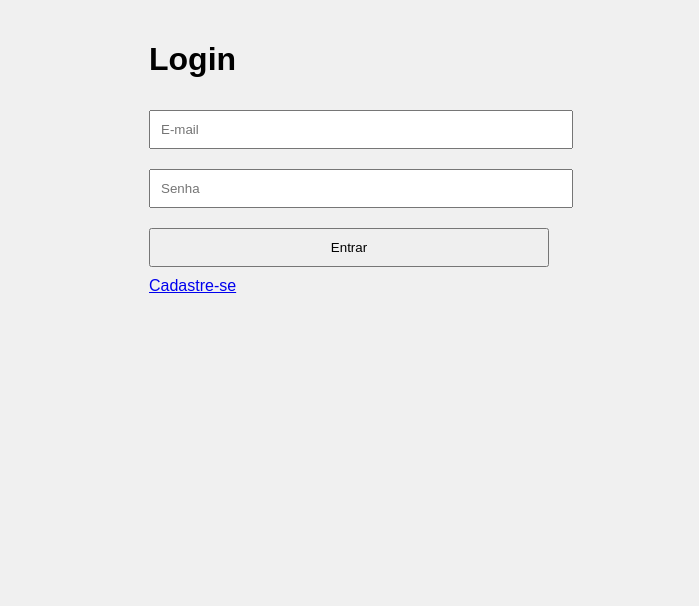
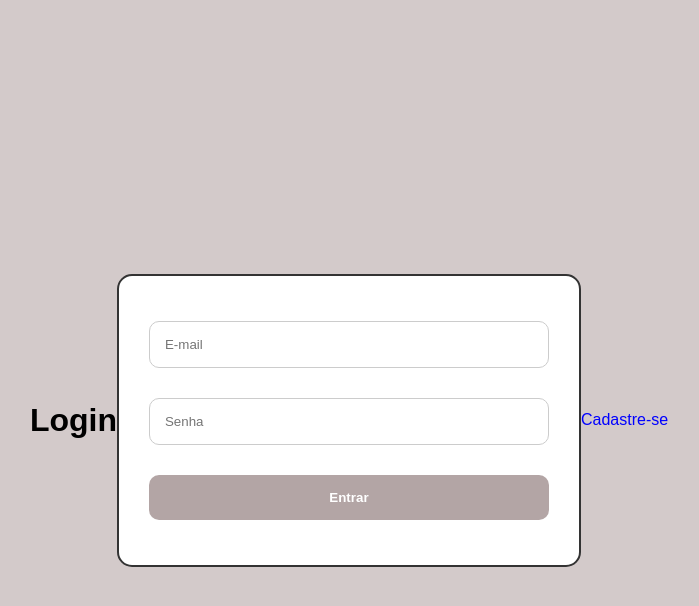
Before and after one commit to danielfigueredosilva/projeto_cap, a plain HTML site: page login/index.html in a window 1280 px wide. Shown: the whole page, without its empty margins (291-990 px from the left). Drawn offline with Linux system fonts and the light colour scheme.

Commit message:
atualização do css da pagina de login
atualizando para ter um padrao entre login e cadastro

```diff
--- a/login/style.css
+++ b/login/style.css
@@ -1,13 +1,62 @@
- body {
-      font-family: sans-serif;
-      padding: 20px;
-      max-width: 400px;
-      margin: auto;
-      background-color: #f0f0f0;
-    }
+body {
+  font-family:Arial, Helvetica, sans-serif;
+  background-color: #d3caca;
+  padding: 20px;
+  margin: 0;
+  display: flex;
+  justify-content: center;
+  align-items: center;
+  min-height: 100vh;
+}
 
-    input,button {
-      width: 100%;
-      margin: 10px 0;
-      padding: 10px;
-    }
+#formulario {
+  background-color: #fff;
+  padding: 30px;
+  border: 2px solid #333;
+  border-radius: 15px;
+  max-width: 400px;
+  width: 100%;
+}
+
+#formulario h2 {
+  text-align: center;
+  margin-bottom: 20px;
+  color: #333;
+  font-size: 250%;
+}
+
+input, button {
+  width: 100%;
+  padding: 15px;
+  margin: 15px 0;
+  border: 1px solid #ccc;
+  border-radius: 10px;
+  box-sizing: border-box;
+
+}
+
+button {
+  background-color: #b3a5a5;
+  color: #fff;
+  border: none;
+  font-weight: bold;
+}
+
+button:hover {
+  background-color: #8e7d7d;
+  cursor: pointer;
+}
+a{
+  text-decoration: none;
+  color: blue;
+}
+p {
+  text-align: center;
+  margin-top: 10px;
+  color: #333;
+  text-decoration: none;
+}
+
+a:hover {
+  text-decoration: underline;
+}
```
